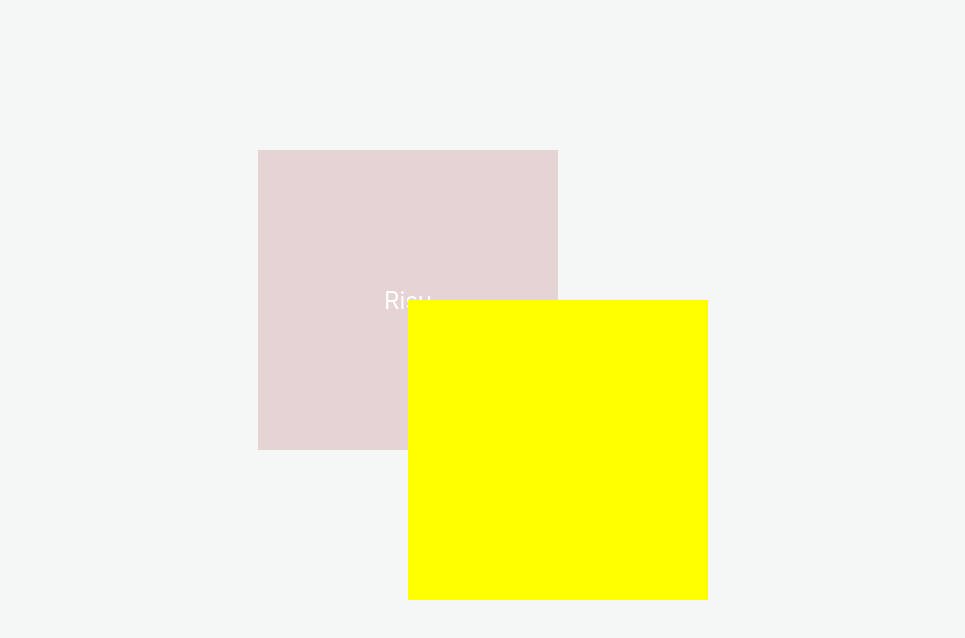
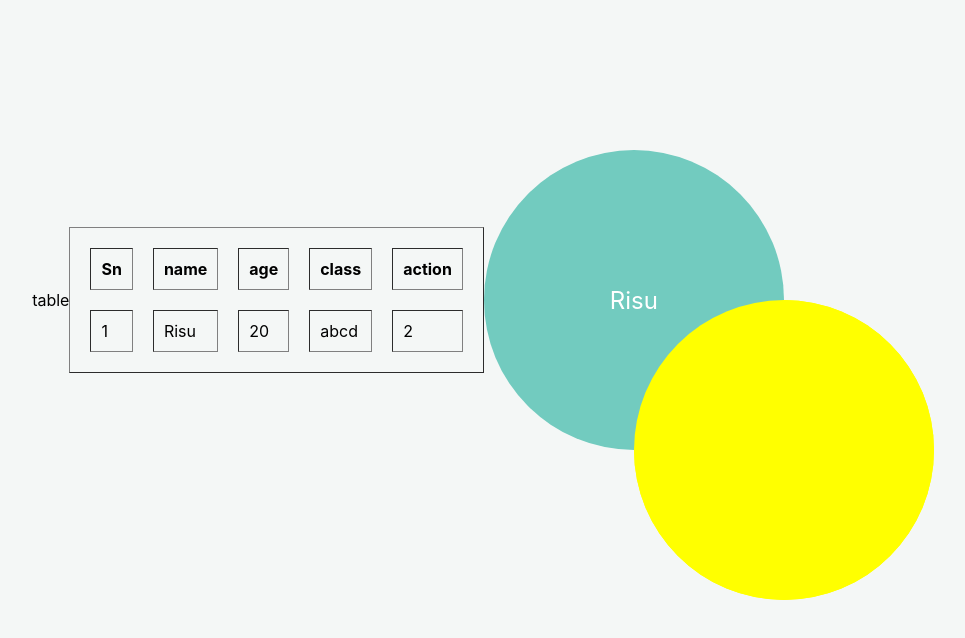
Before and after one commit to kaushalrishu29-cyber/new, a plain HTML site: page table.html in a window 1280 px wide. Shown: the whole page, without its empty margins (232-1197 px from the left). Drawn offline with Linux system fonts and the light colour scheme.

Commit message:
container box

```diff
--- a/design.css
+++ b/design.css
@@ -58,14 +58,14 @@ input:focus { border-color: #495a9e; outline: none; }
 .containers{
   height: 300px;
   width: 300px;
-  background-color: #e6d3d3;
+  background-color: #72cbbf;
   color: white;
   display:flex;
   justify-content: center;
   align-items: center;
   font-size:24px;
   position: relative;
-
+  border-radius: 60%;
 
 }
 
@@ -78,10 +78,11 @@ input:focus { border-color: #495a9e; outline: none; }
   background-color: yellow;
   top:50%;
   right:-50%;
+  border-radius: 60%;
 
 }
 
-.containers::befor{
+.containers::before{
 height:300px;
   width: 300px;
   content:"";
@@ -91,4 +92,5 @@ height:300px;
   top:50%;
   right:-50%;
   z-index: -1;
+  border-radius: 60%;
 }
--- a/table.html
+++ b/table.html
@@ -7,7 +7,7 @@
     <link rel="stylesheet" href="design.css"/>
 </head>
 <body class="con_body">
-     <!-- table
+     table
       <table border="1px" cellPadding="10" cellspacing="20">
         <thead>
           <tr>
@@ -29,7 +29,7 @@
                 <td>2</td>
              </tr>
         </tbody>
-      </table> -->
+      </table>
       <div  class="containers">
         Risu
       </div>
```
